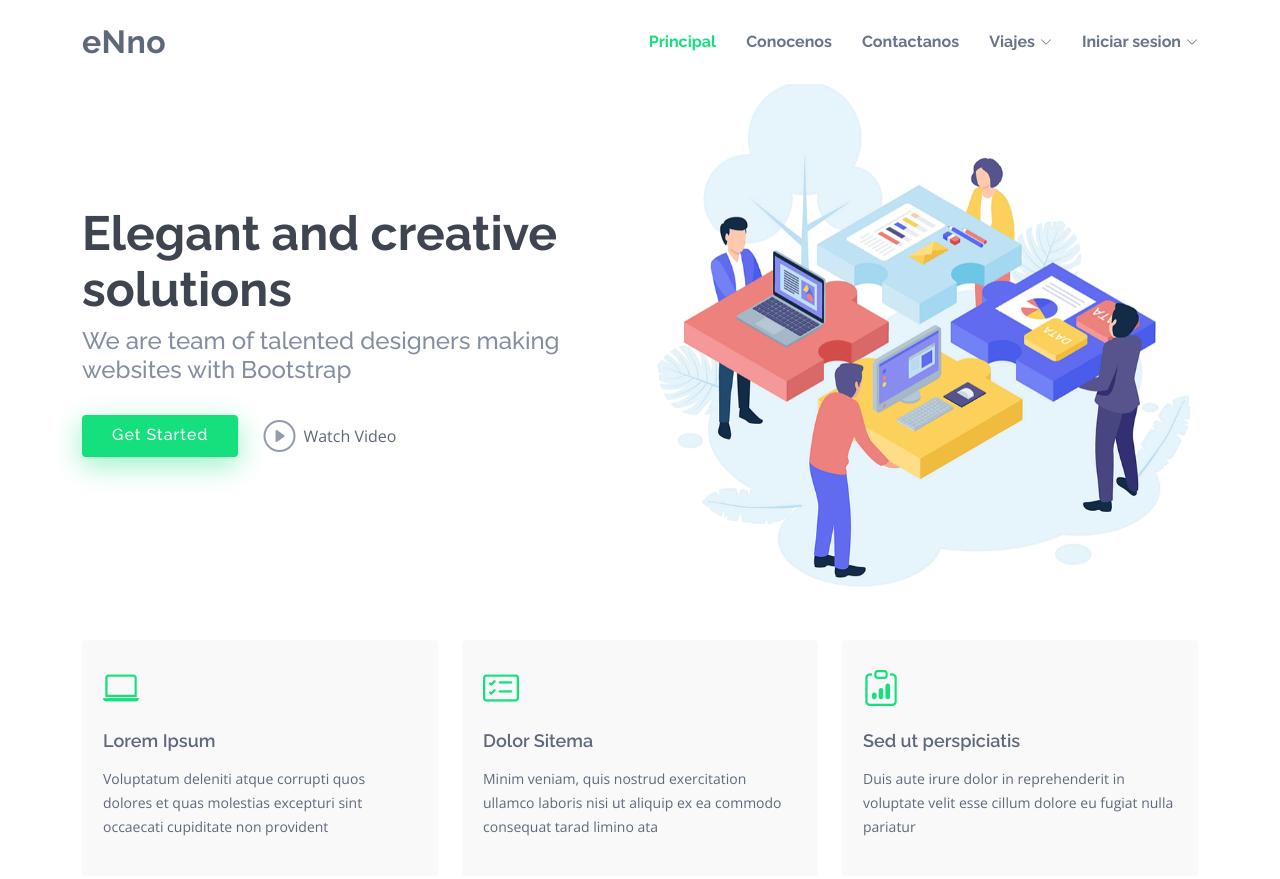
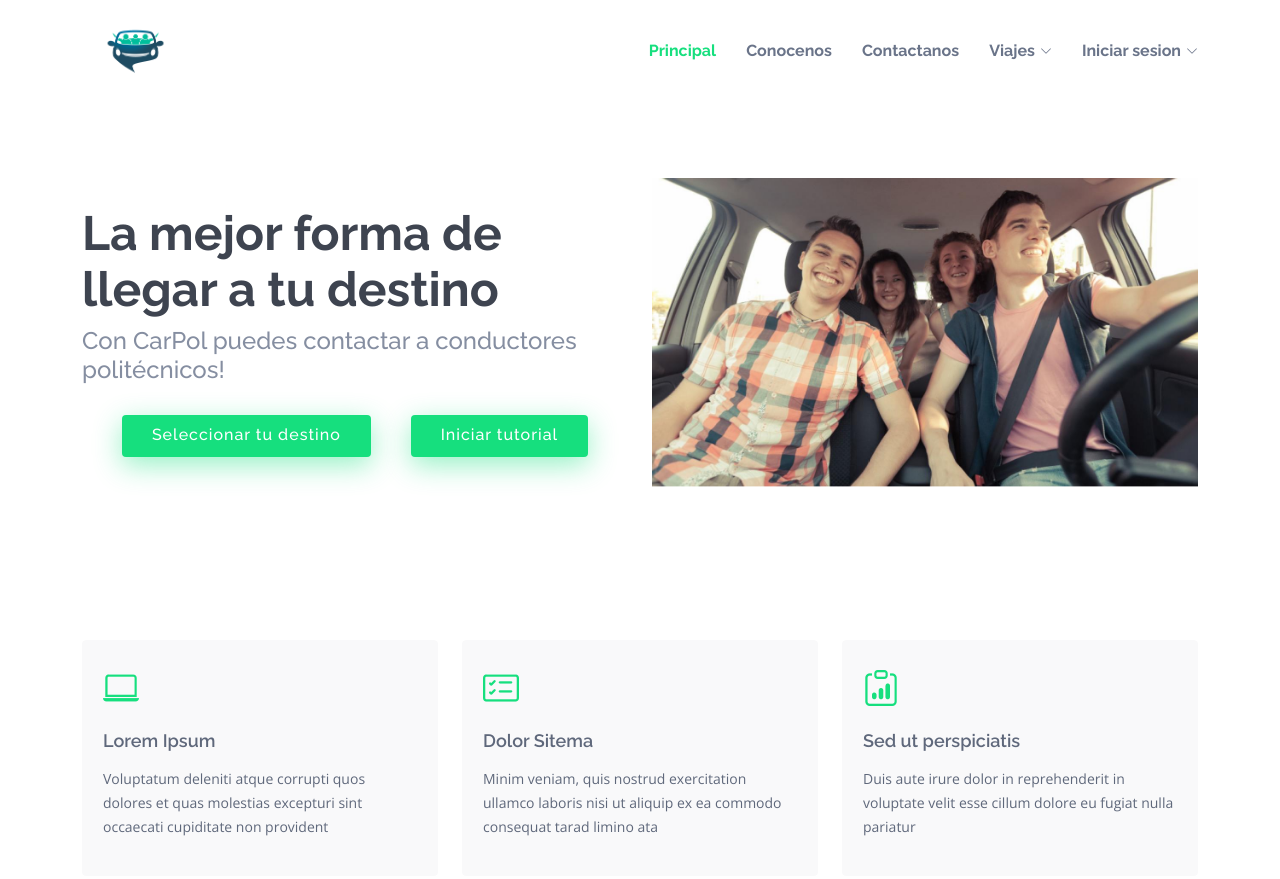
Before and after one commit to Cmenesess/DAWM, a plain HTML site: page eNno/index.html in a window 1280 px wide. Shown: the top 879 px of the page. Drawn offline with nearby package versions, Linux system fonts and the light colour scheme.

Commit message:
Implementacion de ventana principal #1

```diff
--- a/eNno/index.html
+++ b/eNno/index.html
@@ -40,7 +40,7 @@
   <header id="header" class="fixed-top">
     <div class="container d-flex align-items-center justify-content-between">
 
-      <h1 class="logo"><a href="index.html">eNno</a></h1>
+      <a href="index.html"><img src="assets/img/logo_adobespark.png" alt="Logo" style="max-width: 20%;"></a>
       <!-- Uncomment below if you prefer to use an image logo -->
       <!-- <a href="index.html" class="logo"><img src="assets/img/logo.png" alt="" class="img-fluid"></a>-->
 
@@ -74,15 +74,15 @@
     <div class="container">
       <div class="row">
         <div class="col-lg-6 pt-5 pt-lg-0 order-2 order-lg-1 d-flex flex-column justify-content-center">
-          <h1>Elegant and creative solutions</h1>
-          <h2>We are team of talented designers making websites with Bootstrap</h2>
-          <div class="d-flex">
-            <a href="#about" class="btn-get-started scrollto">Get Started</a>
-            <a href="https://www.youtube.com/watch?v=jDDaplaOz7Q" class="glightbox btn-watch-video"><i class="bi bi-play-circle"></i><span>Watch Video</span></a>
+          <h1>La mejor forma de llegar a tu destino</h1>
+          <h2>Con CarPol puedes contactar a conductores politécnicos!</h2>
+          <div class="d-flex justify-content-evenly">
+            <a href="#about" class="btn-get-started scrollto">Seleccionar tu destino</a>
+            <a href="#about" class="btn-get-started scrollto">Iniciar tutorial</a>
           </div>
         </div>
         <div class="col-lg-6 order-1 order-lg-2 hero-img">
-          <img src="assets/img/hero-img.png" class="img-fluid animated" alt="">
+          <img src="assets/img/carpool_0.jpg" class="img-fluid animated" alt="Foto de conductores">
         </div>
       </div>
     </div>
```
Also changed, not shown: eNno/assets/img/carpool_0.jpg (added), eNno/assets/img/logo_adobespark.png (added).
